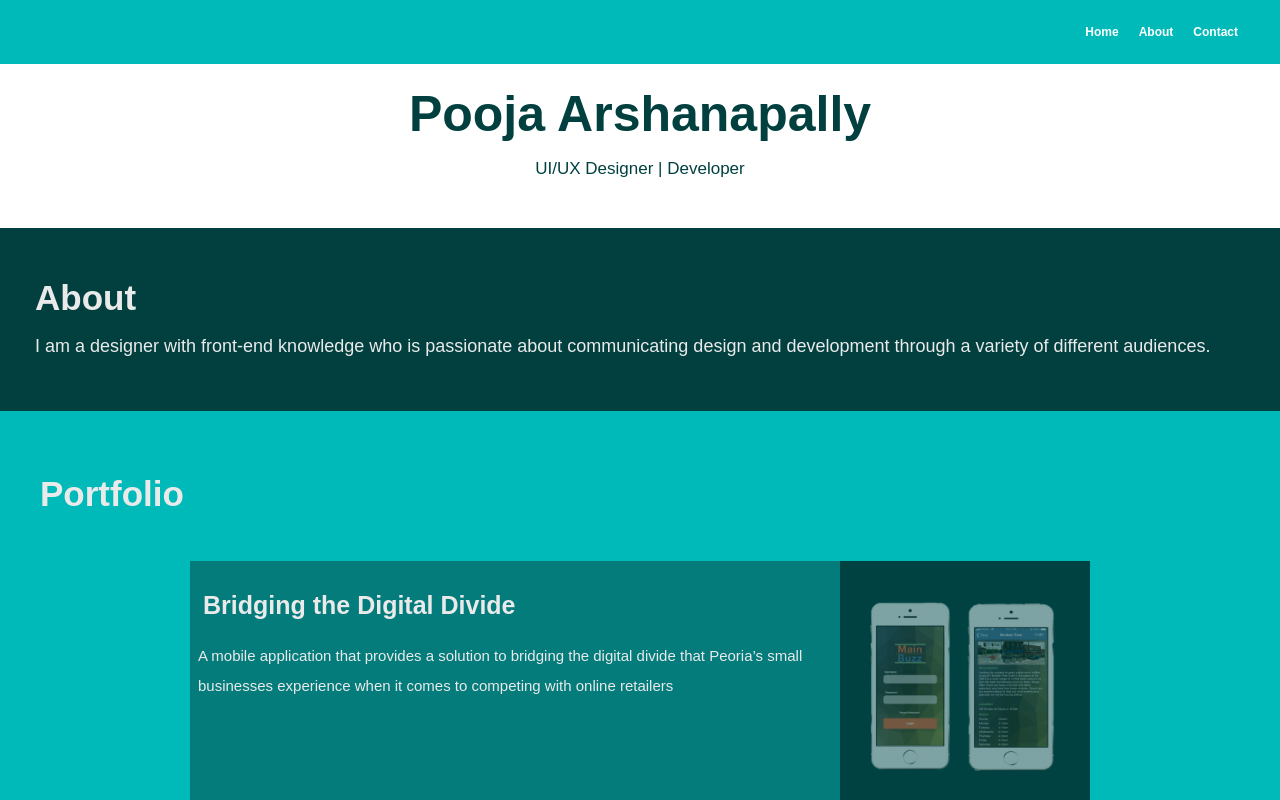
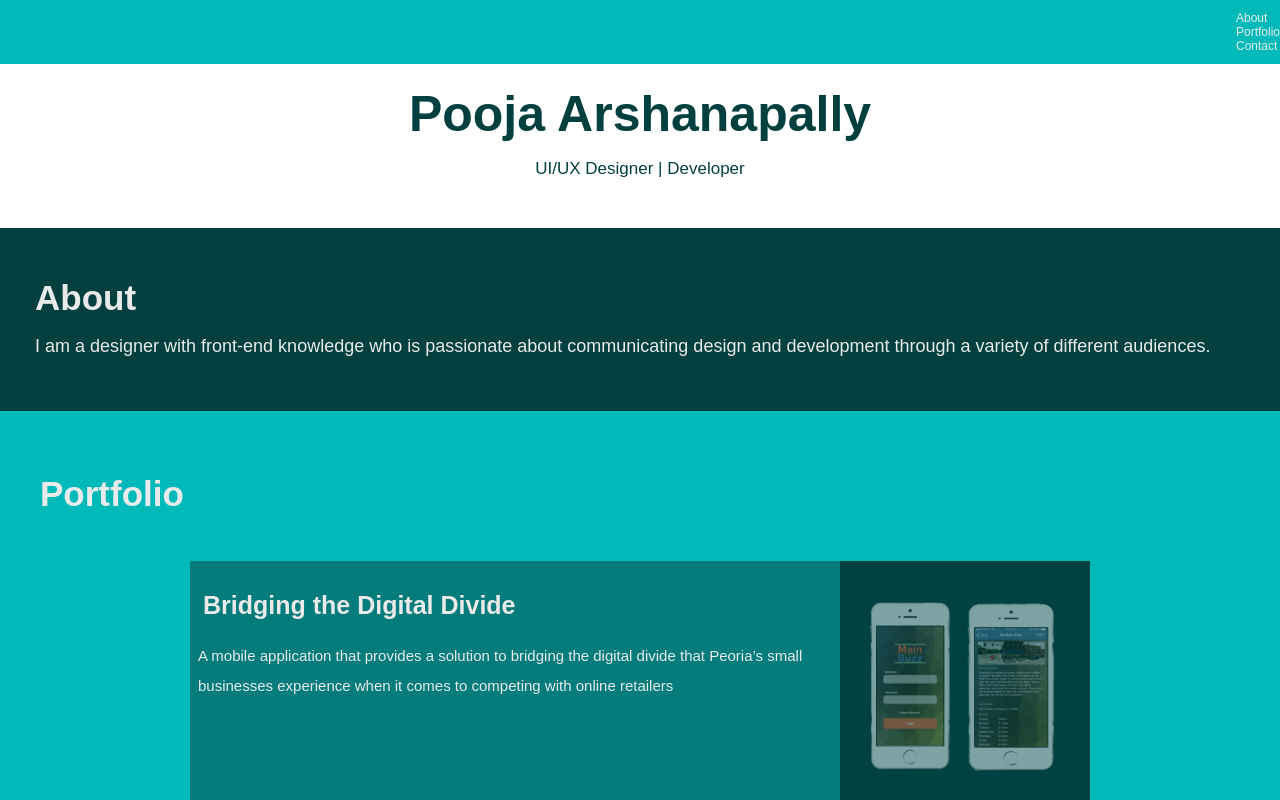
Before and after one commit to parshanapally/portfolio-website, a React (Create React App) app: page / in a window 1280 px wide. Shown: the top 800 px of the page. Built offline with nearby package versions, Linux system fonts and the light colour scheme; a web font is replaced by a local one.

Commit message:
feat: create navheder for portfolio item

```diff
--- a/src/components/FirstItem/index.css
+++ b/src/components/FirstItem/index.css
@@ -54,7 +54,6 @@
 }
 .tagline p {
   line-height: 40px;
-  color: #024040;
 }
 
 .buisness-screens img {
--- a/src/components/FirstItem/index.js
+++ b/src/components/FirstItem/index.js
@@ -9,13 +9,13 @@ import prototypeLogin from "../img/final-business-login.png";
 import prototypeSocialMedia from "../img/final-buisness-socialmedia.png";
 import prototypeStore from "../img/final-customer-brokentree.png";
 import prototypeStoreSecondScreen from "../img/final-customer-brokentree-2.png";
-import NavHeader from "../NavHeader";
+import NavHeaderItem from "../NavHeaderItem";
 
 const FirstItem = () => {
   return (
     <div className="first-item">
       {" "}
-      <NavHeader />
+      <NavHeaderItem />
       <main>
         <div className="intro-wrapper">
           <div className="intro-name">
--- a/src/components/NavHeader/index.css
+++ b/src/components/NavHeader/index.css
@@ -1,7 +1,6 @@
 .nav-header {
   background-color: #00baba;
   position: absolute;
-  z-index: 1;
   top: 0;
   right: 0;
   left: 0;
@@ -10,25 +9,12 @@
   width: 100%;
   height: 4rem;
   display: flex;
+  justify-content: flex-end;
   align-items: center;
-  border-bottom: black 1px;
+  flex-direction: column;
+  flex-direction: row;
 }
 
-nav .menu {
-  margin-right: 2rem;
-  display: flex;
-  flex: 1 1;
-  justify-content: flex-end;
-  color: white;
-}
-
-nav .menu a {
-  text-decoration: none;
-  color: white;
-  font-weight: bolder;
-  padding: 10px;
-}
-
-.menu-item {
+.nav-header .menu-item {
   font-size: 12px;
 }
--- a/src/components/NavHeader/index.js
+++ b/src/components/NavHeader/index.js
@@ -6,12 +6,12 @@ const NavHeader = () => {
   return (
     <nav className="nav-header">
       <div className="menu">
-        <Link to="/" href="#intro">
-          {" "}
-          <div className="menu-item">Home</div>
-        </Link>
         <a href="#about" alt="about">
           <div className="menu-item">About</div>
+        </a>
+
+        <a href="#portfolio" alt="portfolio">
+          <div className="menu-item">Portfolio</div>
         </a>
         <a href="#contact" alt="contact">
           <div className="menu-item">Contact</div>
--- /dev/null
+++ b/src/components/NavHeaderItem/index.css
@@ -0,0 +1,30 @@
+.nav-header-item {
+  background-color: #00baba;
+  position: absolute;
+  z-index: 1;
+  top: 0;
+  right: 0;
+  left: 0;
+  bottom: 0;
+  top: 0;
+  width: 100%;
+  height: 4rem;
+  display: flex;
+  align-items: center;
+  border-bottom: black 1px;
+}
+
+.nav-header-item nav .menu {
+  color: white;
+}
+
+.nav-header-item nav .menu a {
+  text-decoration: none;
+  color: white;
+  font-weight: bolder;
+  padding: 10px;
+}
+
+.nav-header-item .menu-item svg {
+  font-size: 40px;
+}
--- /dev/null
+++ b/src/components/NavHeaderItem/index.js
@@ -0,0 +1,20 @@
+import React from "react";
+import "./index.css";
+import { BrowserRouter as Router, Route, Link } from "react-router-dom";
+import { MdKeyboardArrowLeft } from "react-icons/md";
+
+const NavHeaderItem = () => {
+  return (
+    <nav className="nav-header-item">
+      <div className="menu">
+        <Link to="/" alt="about">
+          <div className="menu-item">
+            <MdKeyboardArrowLeft />
+          </div>
+        </Link>
+      </div>
+    </nav>
+  );
+};
+
+export default NavHeaderItem;
--- a/src/components/Portfolio/index.js
+++ b/src/components/Portfolio/index.js
@@ -31,7 +31,7 @@ const Portfolio = () => {
         </div>
       </div>
 
-      <div className="portfolio-page">
+      <div className="portfolio-page" id="portfolio">
         <h1>Portfolio</h1>
         <Link to="/bridging-digital-divide">
           <div className="portfolio-item">
--- a/src/components/SecondItem/index.css
+++ b/src/components/SecondItem/index.css
@@ -44,6 +44,7 @@
   font-weight: 700;
   line-height: 4rem;
   padding-bottom: 1rem;
+  color: #024040;
 }
 
 .second-item.landing-page main .intro-wrapper > .tagline {
--- a/src/components/SecondItem/index.js
+++ b/src/components/SecondItem/index.js
@@ -4,13 +4,13 @@ import MainScreen from "../img/main-screen.png";
 import Search from "../img/screen.jpg";
 import FirstClick from "../img/first-click.png";
 import Mockups from "../img/mockups.png";
-import NavHeader from "../NavHeader";
+import NavHeaderItem from "../NavHeaderItem";
 const SecondItem = () => {
   return (
     <div className="second-item">
       {" "}
       <div className="center-paragraph">
-        <NavHeader />
+        <NavHeaderItem />
 
         <main>
           <div className="intro-wrapper">
```
